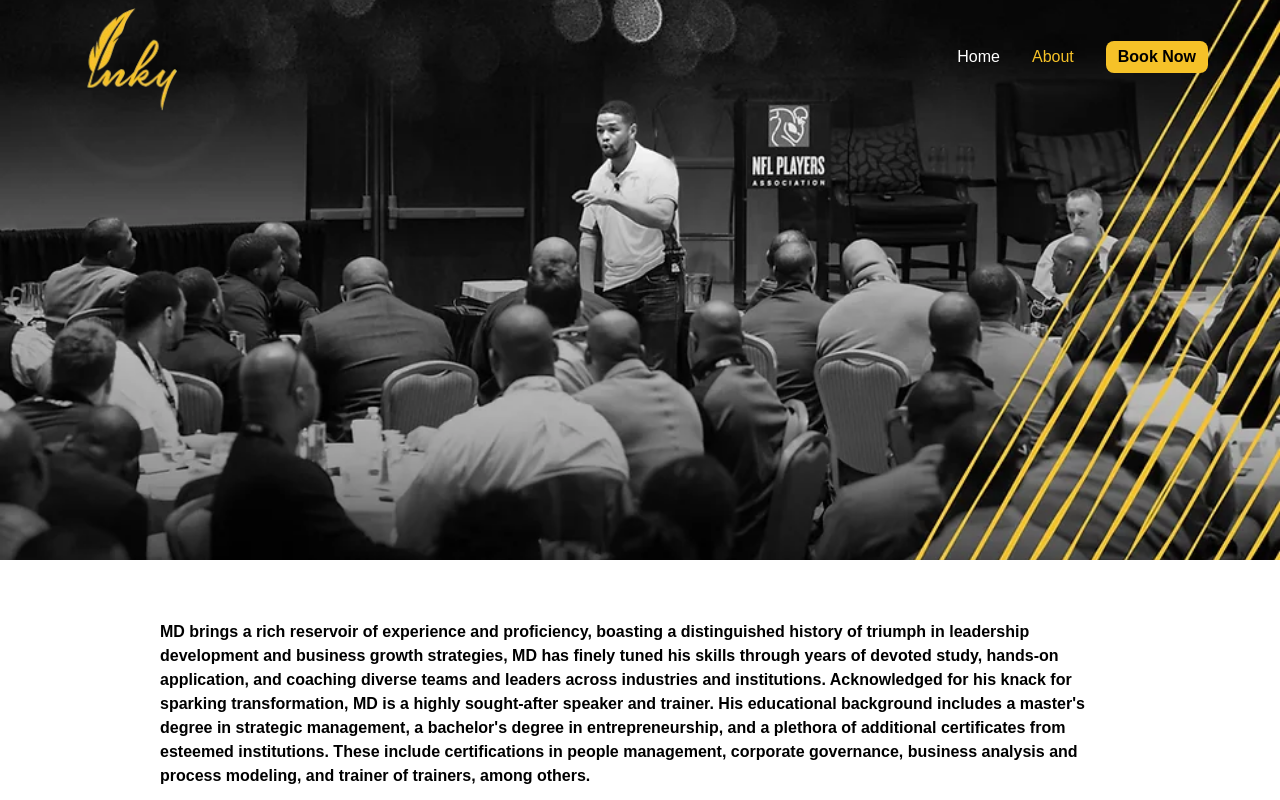
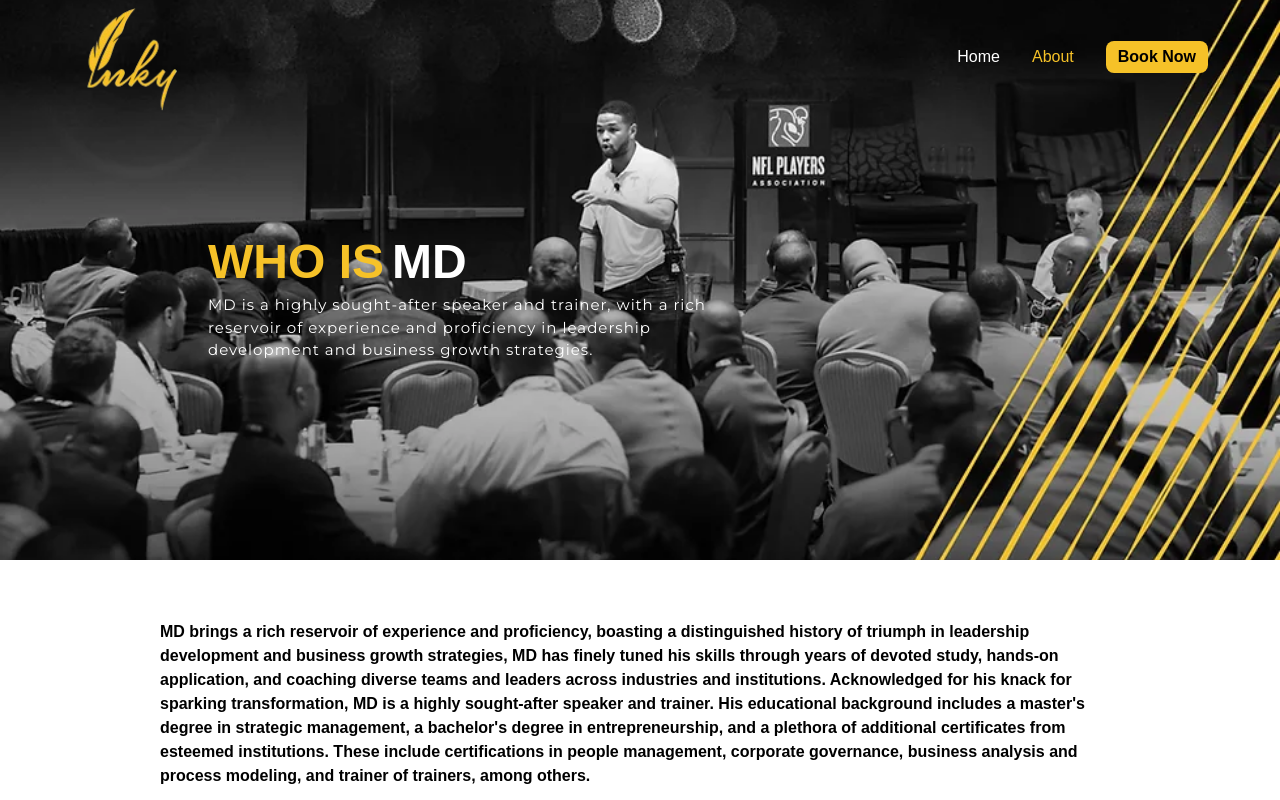
Before and after one commit to allanXQ/inky-ui, a React (Vite) app: page /about in a window 1280 px wide. Shown: the top 800 px of the page. Built offline with nearby package versions, Linux system fonts and the light colour scheme.

Commit message:
update styles

```diff
--- a/src/Pages/About.jsx
+++ b/src/Pages/About.jsx
@@ -3,7 +3,20 @@ import React from "react";
 const About = () => {
   return (
     <main id="about" className=" flex flex-col gap-5">
-      <div id="about-hero"></div>
+      <div
+        id="about-hero"
+        className="flex flex-col justify-center text-white gap-2 pl-5  md:pl-52 pt-10"
+      >
+        <div className="flex  gap-2 text-5xl text-wrap font-extrabold">
+          <p className="text-[#F6C228]">WHO IS</p>
+          <p>MD</p>
+        </div>
+        <h2 className="clients-h2 max-w-[530px]  text[#efefef]">
+          MD is a highly sought-after speaker and trainer, with a rich reservoir
+          of experience and proficiency in leadership development and business
+          growth strategies.
+        </h2>
+      </div>
 
       <div className="flex flex-col justify-center items-center gap-10 pt-10 px-10 ">
         <div className=" flex flex-col gap-5 ">
--- a/src/Pages/Book.jsx
+++ b/src/Pages/Book.jsx
@@ -511,9 +511,9 @@ const Book = () => {
     <main id="book" className="w-full">
       <div
         id="book-hero"
-        className="flex flex-col justify-center text-white gap-2 pl-5  md:pl-60 pt-10"
+        className="flex flex-col justify-center text-white gap-2 pl-5  md:pl-52 pt-10"
       >
-        <div className="flex  gap-2 text-4xl text-wrap font-extrabold">
+        <div className="flex  gap-2 text-5xl text-wrap font-extrabold">
           <p className="text-[#F6C228]">BOOKING</p>
           <p>FORM</p>
         </div>
```
